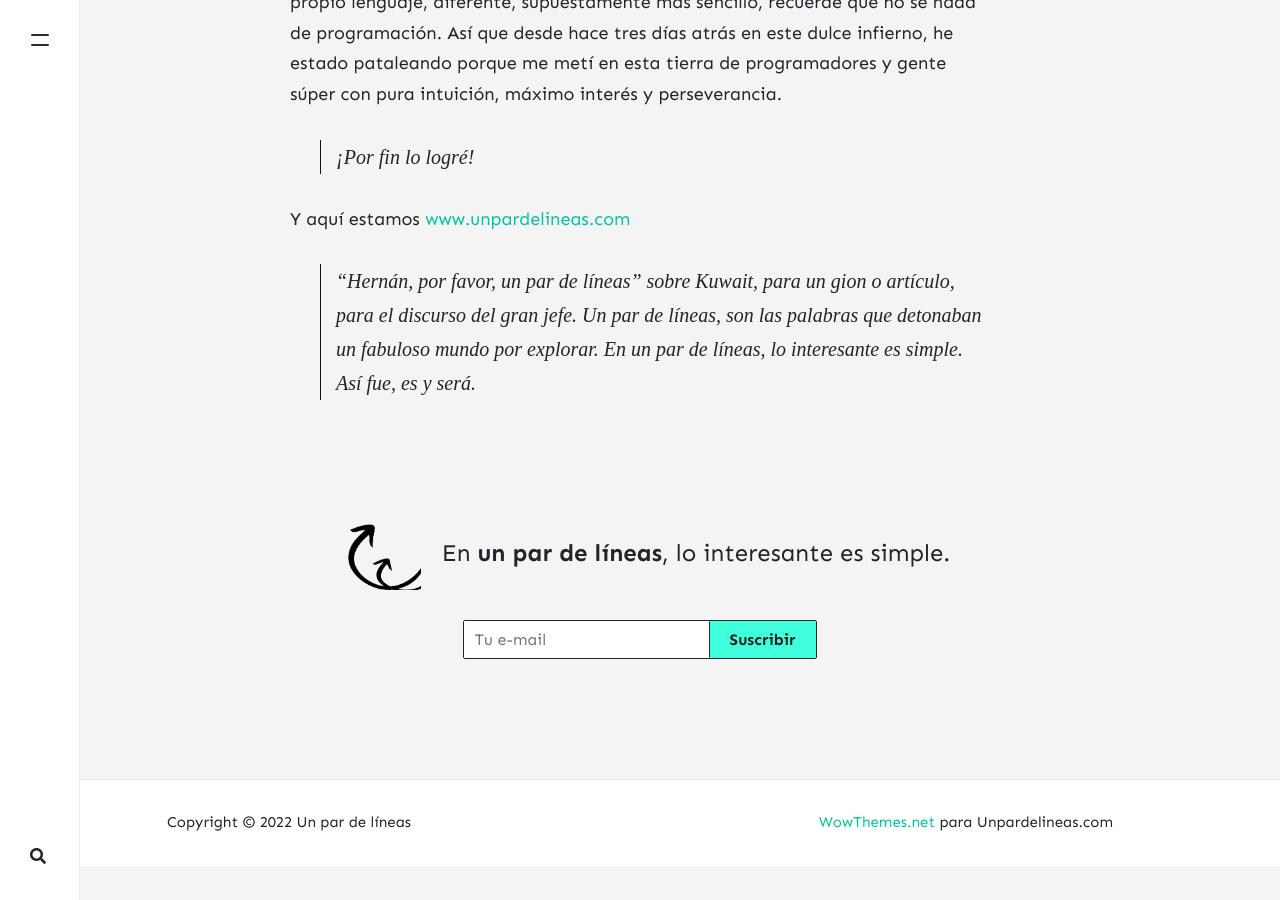
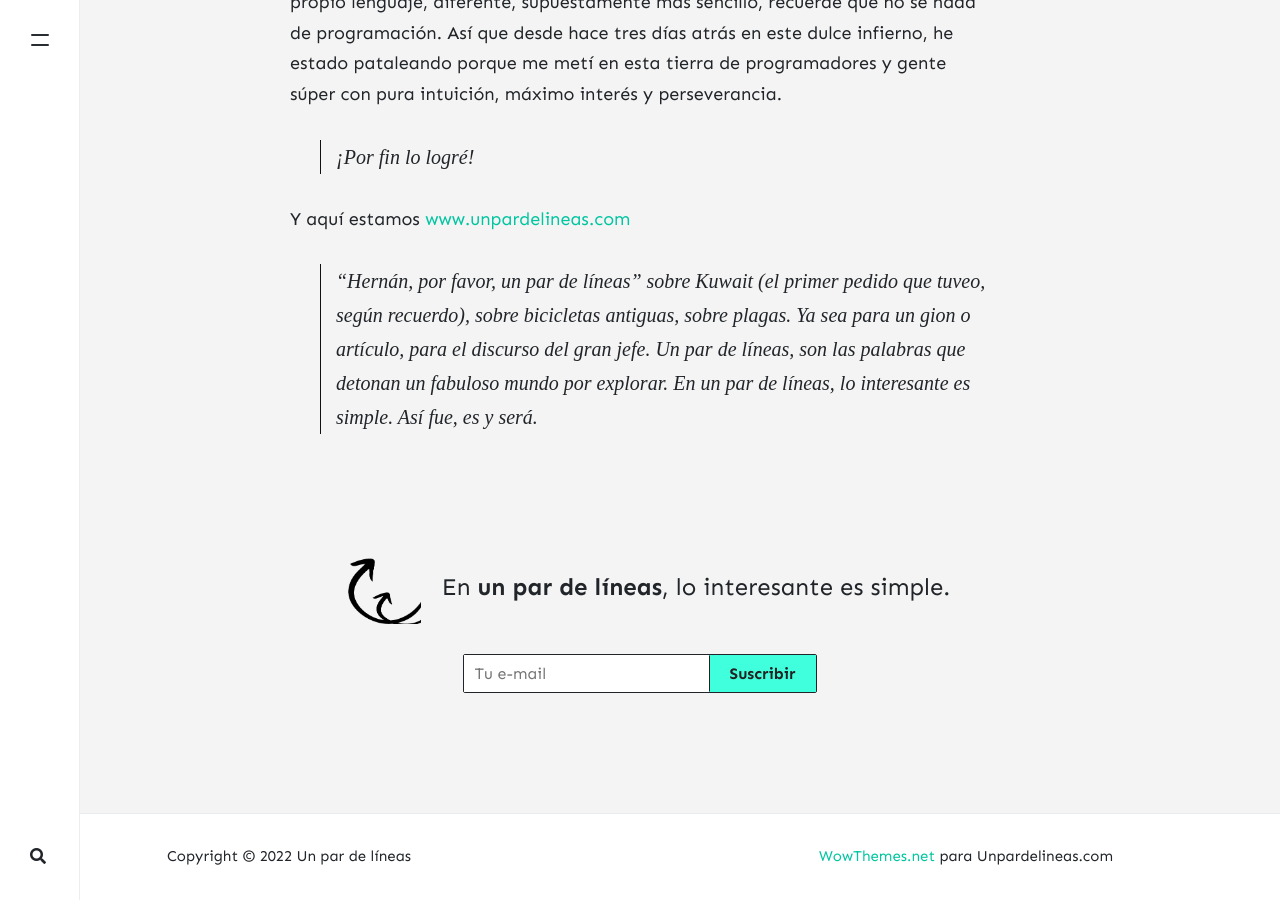
Before and after one commit to kanancho/unpardelineas, a Jekyll site: the page built from _pages/about.md, in a window 1280 px wide and 900 px high, scrolled down 1219 px. Built offline with Jekyll 4.4.1, drawn with Linux system fonts in a browser that asks for light colours; nearby versions of some CDN libraries; comment, search, counter and statistics services are not loaded; before the commit the page ends 2085 px from its top, so only the background shows below that.

Commit message:
Update about.md

```diff
--- a/_pages/about.md
+++ b/_pages/about.md
@@ -15,4 +15,4 @@ Para no olvidarme de mi vida, se me ocurrió tener un blog y encontré que podí
 Y aquí estamos
 [www.unpardelineas.com](www.unpardelineas.com)
 
-> "Hernán, por favor, un par de líneas" sobre Kuwait, para un gion o artículo, para el discurso del gran jefe. Un par de líneas, son las palabras que detonaban un fabuloso mundo por explorar. En un par de líneas, lo interesante es simple. Así fue, es y será.
+> "Hernán, por favor, un par de líneas" sobre Kuwait (el primer pedido que tuveo, según recuerdo), sobre bicicletas antiguas, sobre plagas. Ya sea para un gion o artículo, para el discurso del gran jefe. Un par de líneas, son las palabras que detonan un fabuloso mundo por explorar. En un par de líneas, lo interesante es simple. Así fue, es y será.
```
